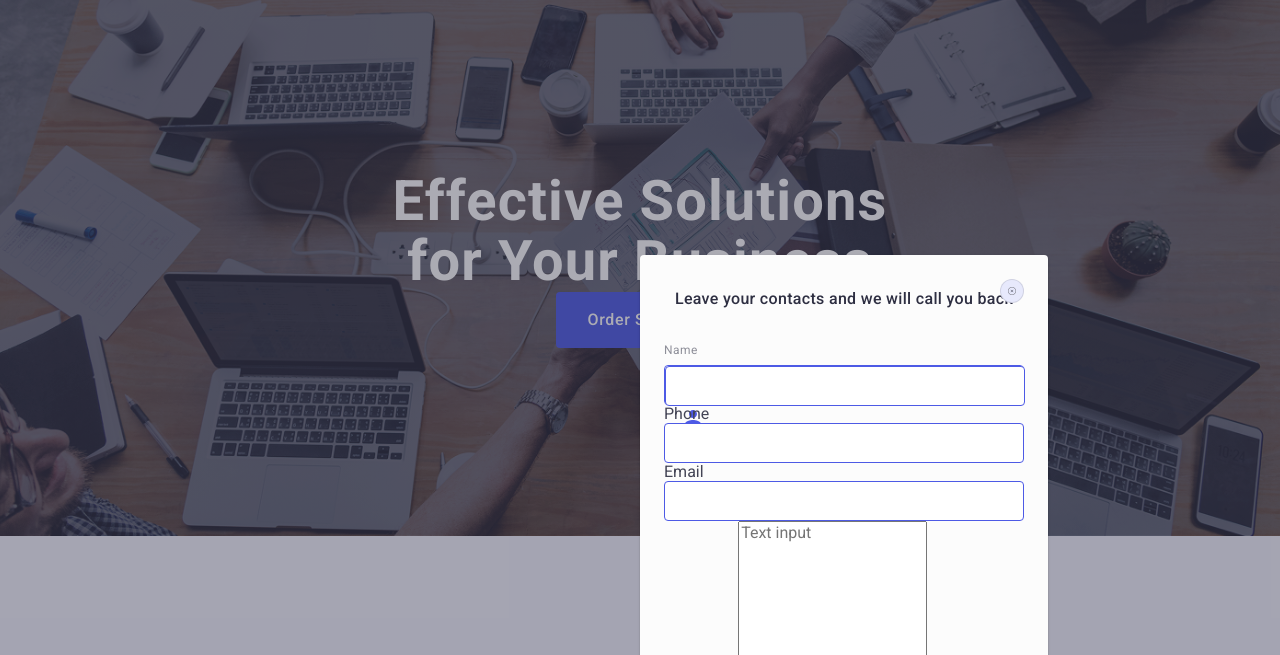
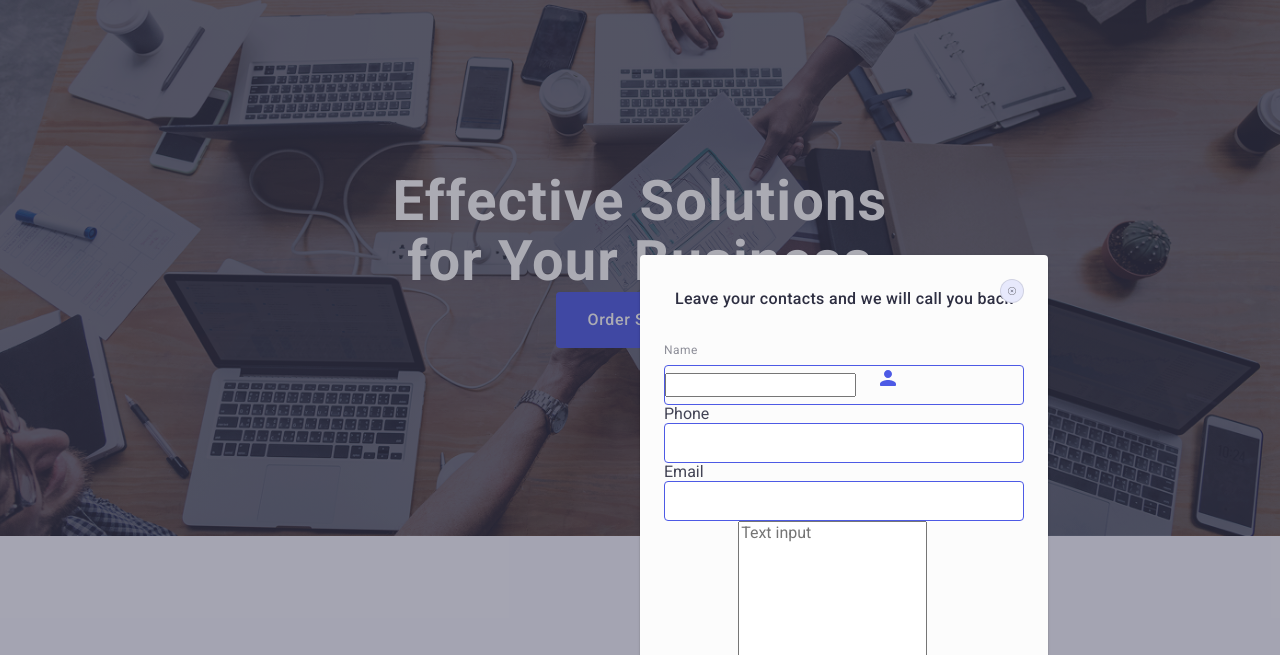
Before and after one commit to Rocket-Pixie/goit-markup-hw-05, a plain HTML site: page index.html in a window 1280 px wide. Shown: the part 145-800 px from the top of the page. Drawn offline with nearby package versions, Linux system fonts and the light colour scheme; files whose address does not match are found by name.

Commit message:
Update index.html

```diff
--- a/index.html
+++ b/index.html
@@ -359,8 +359,10 @@
          <form action="https://example.com/submit" method="POST" class="modal_form">
             <div class="modal_form_box">
                 <label class="user_names" for="user_name">Name</label>
+
             </div>
-                <div class="user_name-inpt"><input class="user_name" type="text" id="username" name="username" placeholder="">
+                <div class="user_name-inpt"><input type="text" id="user_name" name="user_name">
+
                 <svg class="user_name_svg" width="24" height="24">
                     <use href="./images/icons.svg#icon-username"></use>
                 </svg>
```
